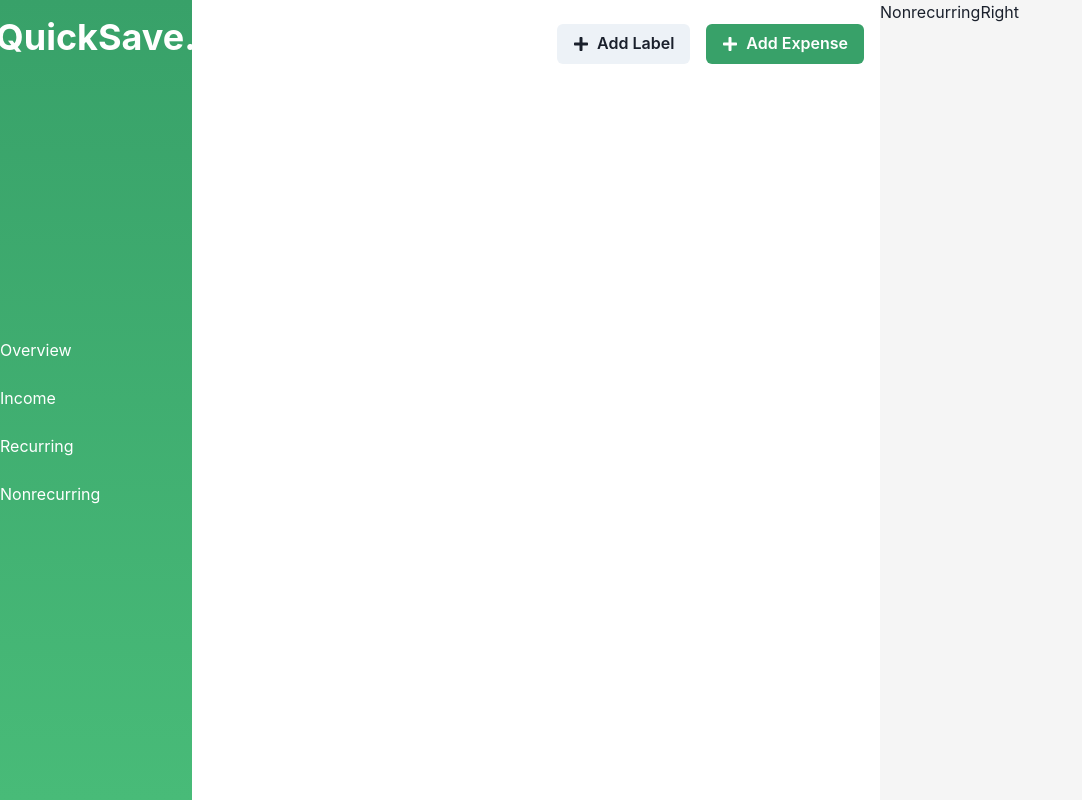
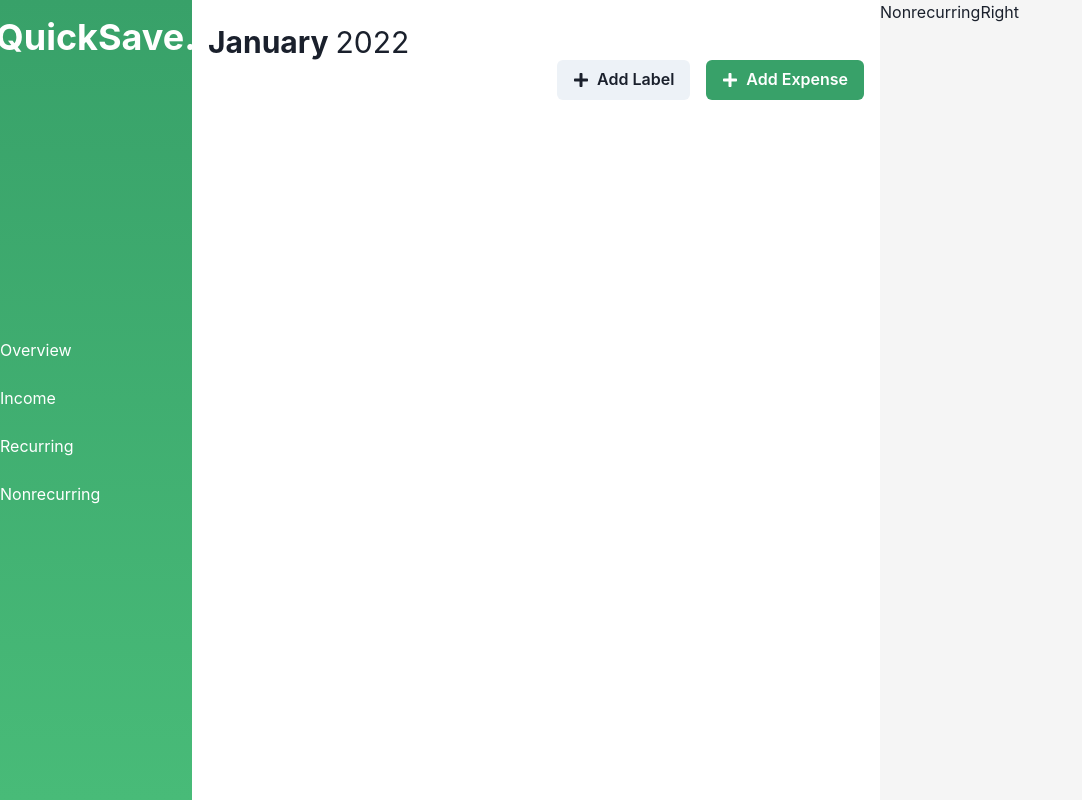
Before and after one commit to FrancisCalizo/quicksave, a Next.js app in the folder client/: page /dashboard/nonrecurring in a window 1280 px wide. Shown: the whole page, without its empty margins (0-1082 px from the left). Built offline with nearby package versions, Linux system fonts and the light colour scheme.

Commit message:
feat: add date title heading. Install react-datepicker, date-fns

```diff
--- a/client/components/layout/dashboard/Sidebar.tsx
+++ b/client/components/layout/dashboard/Sidebar.tsx
@@ -16,7 +16,9 @@ export default function Sidebar() {
       color="#fff"
       py={4}
     >
-      <Heading as="h3">QuickSave.</Heading>
+      <Heading as="h3" fontSize={['4xl', '4xl', '2xl', '3xl', '4xl']}>
+        QuickSave.
+      </Heading>
 
       <Flex direction="column" w="100%">
         {SIDEBAR_LINKS.map((link, key) => (
--- a/client/package.json
+++ b/client/package.json
@@ -12,9 +12,11 @@
     "@emotion/react": "^11.7.1",
     "@emotion/styled": "^11.6.0",
     "axios": "^0.24.0",
+    "date-fns": "^2.28.0",
     "framer-motion": "^5.5.6",
     "next": "12.0.7",
     "react": "17.0.2",
+    "react-datepicker": "^4.6.0",
     "react-dom": "17.0.2",
     "react-icons": "^4.3.1",
     "react-query": "^3.34.7"
--- a/client/pages/dashboard/nonrecurring/index.tsx
+++ b/client/pages/dashboard/nonrecurring/index.tsx
@@ -10,9 +10,11 @@ import {
   ModalFooter,
   ModalBody,
   ModalCloseButton,
+  Heading,
+  Text,
 } from '@chakra-ui/react';
 import { FaPlus } from 'react-icons/fa';
-import { MdLabel } from 'react-icons/md';
+import { format } from 'date-fns';
 
 import DashboardLayout from 'components/layout/dashboard/DashboardLayout';
 
@@ -31,6 +33,13 @@ export default function Nonrecurring() {
         px={4}
         py={6}
       >
+        <Heading as="h2" size="lg">
+          {format(new Date(), 'MMMM')}{' '}
+          <Text as="span" fontWeight="normal">
+            {format(new Date(), 'yyyy')}
+          </Text>
+        </Heading>
+
         <Flex justify="flex-end" align="center">
           <Button leftIcon={<Icon as={FaPlus} />} mr={4} onClick={onAddLabelOpen}>
             Add Label
```
Also changed, not shown: 1 other file (tests, documents, lock files or other folders).
